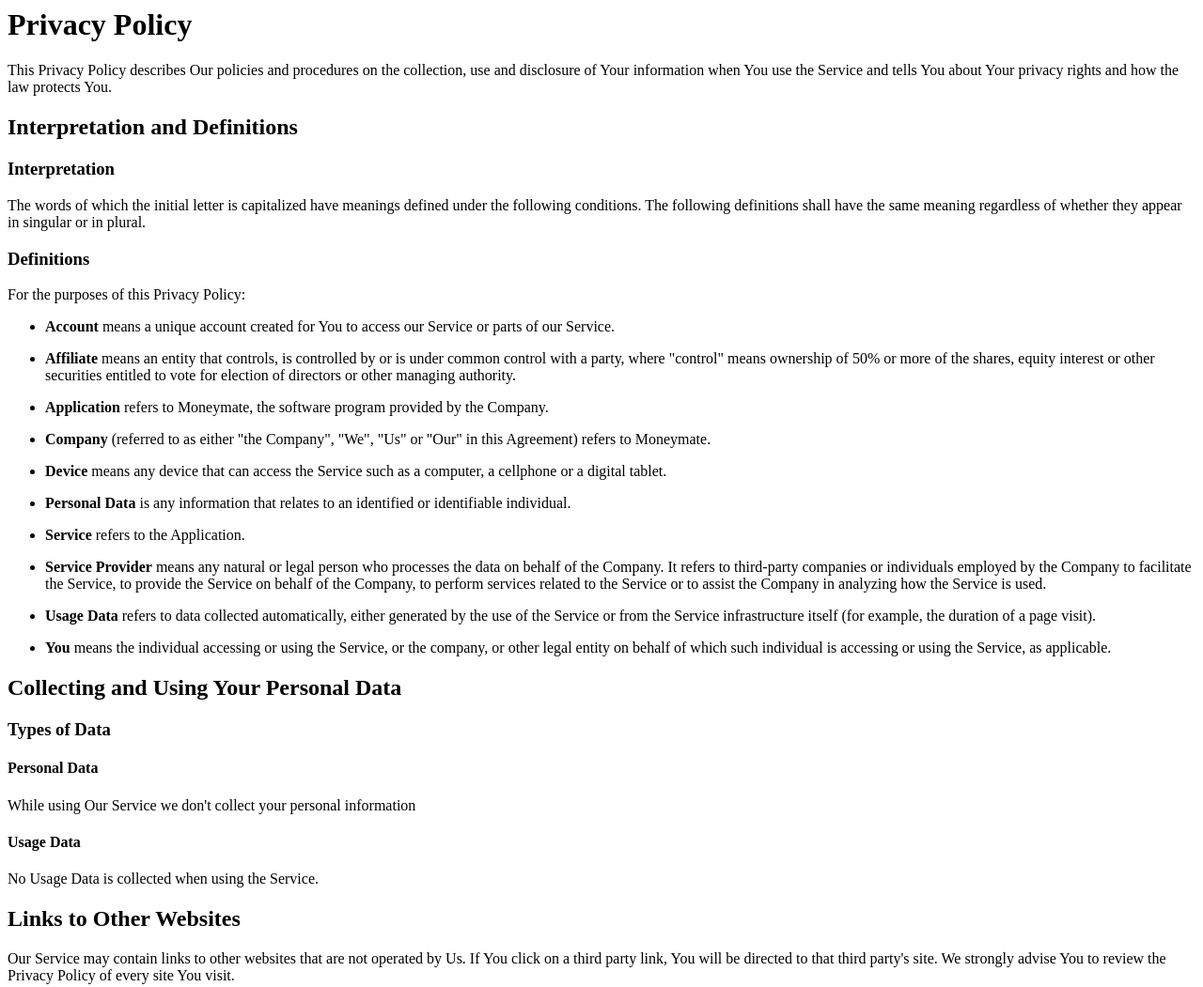
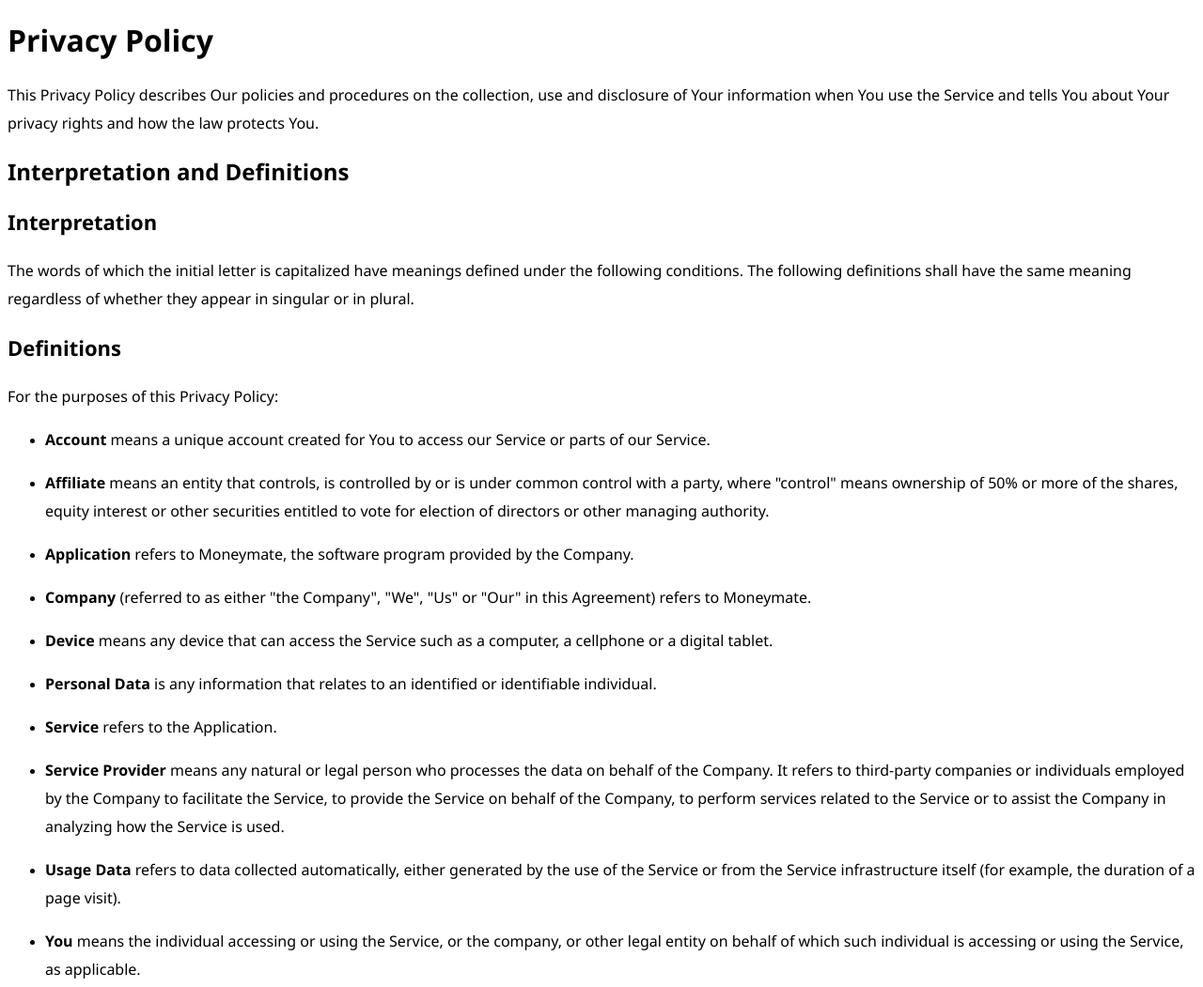
Before and after one commit to InderKumarRathore/pixelpanda, a plain HTML site: page moneymate/privacy-policy.html in a window 1280 px wide. Shown: the top 1051 px of the page at 94% size. Drawn offline with Linux system fonts and the light colour scheme.

Commit message:
Fixed font

```diff
--- a/assets/css/pixelpanda-dev.css
+++ b/assets/css/pixelpanda-dev.css
@@ -1567,9 +1567,8 @@
   background-position: center top;
   background-repeat: no-repeat;
   background-size: cover;
-  margin-top: 130px;
-  padding-top: 300px;
-  padding-bottom: 60px;
+  padding-top: 50px;
+  padding-bottom: 50px;
 }
 
 footer .section-heading {
@@ -1790,7 +1789,6 @@
 
 .social_login .icon {
   display: inline-block;
-
   padding: 5px 10px;
   margin-right: 10px;
   float: left;
--- a/moneymate/privacy-policy.html
+++ b/moneymate/privacy-policy.html
@@ -1,3 +1,35 @@
+<!DOCTYPE html>
+<html lang="en">
+<head>
+  <meta charset="UTF-8">
+  <meta name="viewport" content="width=device-width, initial-scale=1.0">
+  <title>Privacy Policy</title>
+  <style>
+    h1 {
+      font-family: 'Segoe UI', Tahoma, Geneva, Verdana, sans-serif;
+      font-size: 32px;
+    }
+    h2 {
+      font-family: 'Segoe UI', Tahoma, Geneva, Verdana, sans-serif;
+      font-size: 24px;
+    }
+    h3 {
+      font-family: 'Segoe UI', Tahoma, Geneva, Verdana, sans-serif;
+      font-size: 22px;
+    }
+    h4 {
+      font-family: 'Segoe UI', Tahoma, Geneva, Verdana, sans-serif;
+      font-size: 20px;
+    }
+    p {
+      font-family: 'Segoe UI', Tahoma, Geneva, Verdana, sans-serif;
+      font-size: 16px;
+      line-height: 30px;
+      font-weight: 400;
+    }
+  </style>
+</head>
+<body>
     <h1>Privacy Policy</h1>
     <p>This Privacy Policy describes Our policies and procedures on the collection, use and disclosure of Your information when You use the Service and tells You about Your privacy rights and how the law protects You.</p>
 
@@ -57,3 +89,5 @@
     <ul>
         <li>By visiting this page on our website: <a href="https://pixelpanda.dev/contact-us.html" rel="external nofollow noopener" target="_blank">pixelpanda.dev/contact-us.html</a></li>
     </ul>
+</body>
+</html>
```
Also changed, not shown: contact-us.html (+9 -9 lines). Lines whose indentation alone changed are shown as unchanged.
